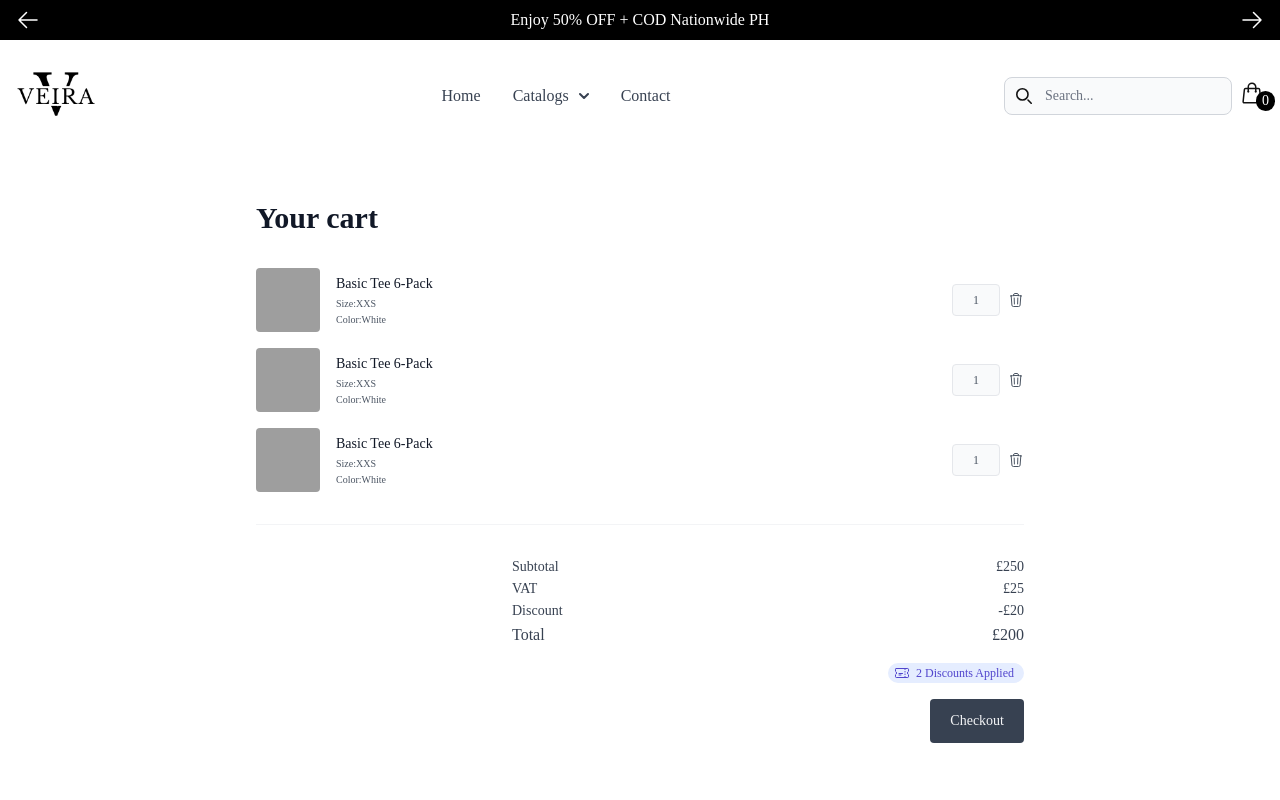
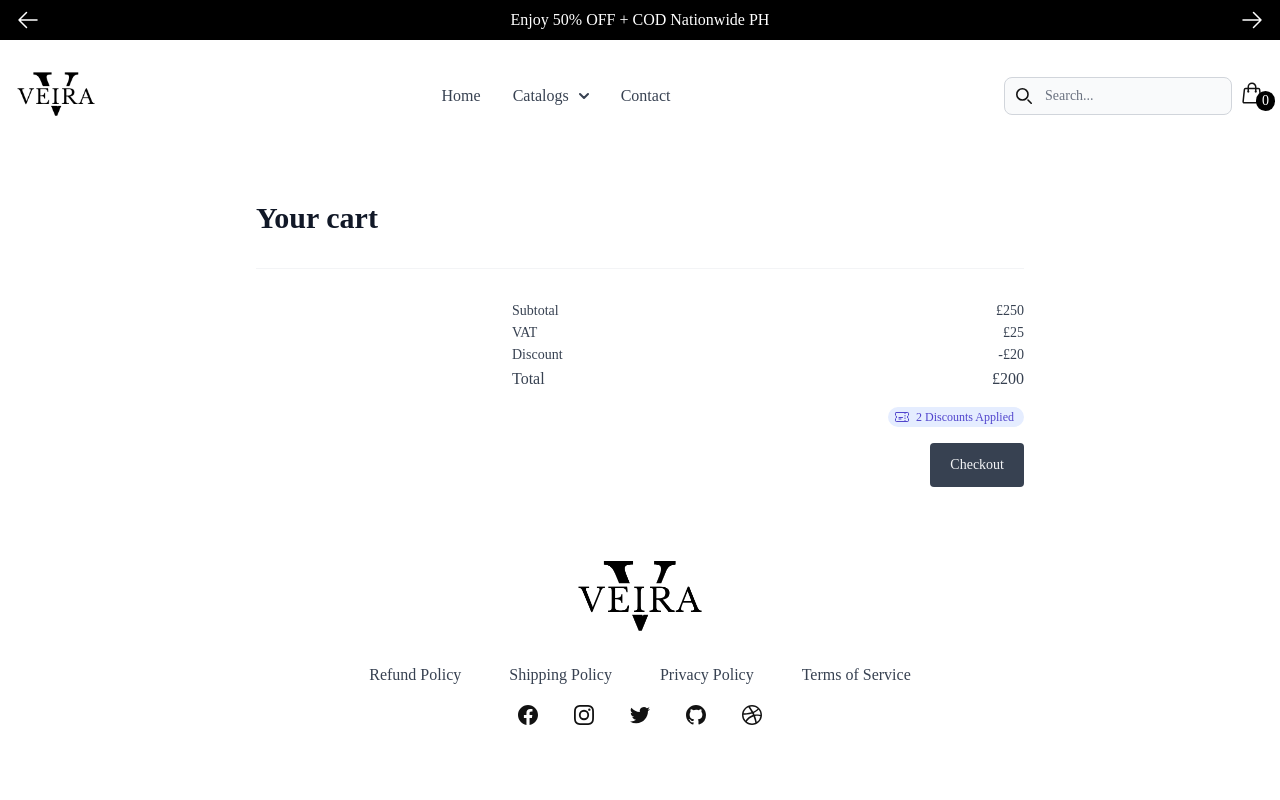
Before and after one commit to aaronbujatin/veira, an Angular app: page /cart in a window 1280 px wide. Shown: the top 800 px of the page. Built offline with nearby package versions, Linux system fonts and the light colour scheme; grey boxes are pictures that could not be loaded.

Commit message:
minor fix with cart

```diff
--- a/src/app/components/cart/cart.component.html
+++ b/src/app/components/cart/cart.component.html
@@ -8,13 +8,13 @@
             </header>
 
             <div class="mt-8">
-                <ul class="space-y-4">
-                    <li class="flex items-center gap-4">
-                        <img src="https://images.unsplash.com/photo-1618354691373-d851c5c3a990?ixlib=rb-1.2.1&ixid=MnwxMjA3fDB8MHxwaG90by1wYWdlfHx8fGVufDB8fHx8&auto=format&fit=crop&w=830&q=80"
-                            alt="" class="h-16 w-16 rounded object-cover" />
+                <ul class="space-y-4" *ngIf="cartItems.length > 0;">
+                    <li class="flex items-center gap-4" *ngFor="let item of cartItems">
+                        <img src="{{item.imageUrl}}"
+                            alt="" class="h-28 w-28 rounded object-cover" />
 
                         <div>
-                            <h3 class="text-sm text-gray-900">Basic Tee 6-Pack</h3>
+                            <h3 class="text-sm text-gray-900">{{item.name}}</h3>
 
                             <dl class="mt-0.5 space-y-px text-[10px] text-gray-600">
                                 <div>
@@ -48,88 +48,7 @@
                             </button>
                         </div>
                     </li>
-
-                    <li class="flex items-center gap-4">
-                        <img src="https://images.unsplash.com/photo-1618354691373-d851c5c3a990?ixlib=rb-1.2.1&ixid=MnwxMjA3fDB8MHxwaG90by1wYWdlfHx8fGVufDB8fHx8&auto=format&fit=crop&w=830&q=80"
-                            alt="" class="h-16 w-16 rounded object-cover" />
-
-                        <div>
-                            <h3 class="text-sm text-gray-900">Basic Tee 6-Pack</h3>
-
-                            <dl class="mt-0.5 space-y-px text-[10px] text-gray-600">
-                                <div>
-                                    <dt class="inline">Size:</dt>
-                                    <dd class="inline">XXS</dd>
-                                </div>
-
-                                <div>
-                                    <dt class="inline">Color:</dt>
-                                    <dd class="inline">White</dd>
-                                </div>
-                            </dl>
-                        </div>
-
-                        <div class="flex flex-1 items-center justify-end gap-2">
-                            <form>
-                                <label for="Line2Qty" class="sr-only"> Quantity </label>
-
-                                <input type="number" min="1" value="1" id="Line2Qty"
-                                    class="h-8 w-12 rounded border-gray-200 bg-gray-50 p-0 text-center text-xs text-gray-600 [-moz-appearance:_textfield] focus:outline-none [&::-webkit-inner-spin-button]:m-0 [&::-webkit-inner-spin-button]:appearance-none [&::-webkit-outer-spin-button]:m-0 [&::-webkit-outer-spin-button]:appearance-none" />
-                            </form>
-
-                            <button class="text-gray-600 transition hover:text-red-600">
-                                <span class="sr-only">Remove item</span>
-
-                                <svg xmlns="http://www.w3.org/2000/svg" fill="none" viewBox="0 0 24 24"
-                                    stroke-width="1.5" stroke="currentColor" class="h-4 w-4">
-                                    <path stroke-linecap="round" stroke-linejoin="round"
-                                        d="M14.74 9l-.346 9m-4.788 0L9.26 9m9.968-3.21c.342.052.682.107 1.022.166m-1.022-.165L18.16 19.673a2.25 2.25 0 01-2.244 2.077H8.084a2.25 2.25 0 01-2.244-2.077L4.772 5.79m14.456 0a48.108 48.108 0 00-3.478-.397m-12 .562c.34-.059.68-.114 1.022-.165m0 0a48.11 48.11 0 013.478-.397m7.5 0v-.916c0-1.18-.91-2.164-2.09-2.201a51.964 51.964 0 00-3.32 0c-1.18.037-2.09 1.022-2.09 2.201v.916m7.5 0a48.667 48.667 0 00-7.5 0" />
-                                </svg>
-                            </button>
-                        </div>
-                    </li>
-
-                    <li class="flex items-center gap-4">
-                        <img src="https://images.unsplash.com/photo-1618354691373-d851c5c3a990?ixlib=rb-1.2.1&ixid=MnwxMjA3fDB8MHxwaG90by1wYWdlfHx8fGVufDB8fHx8&auto=format&fit=crop&w=830&q=80"
-                            alt="" class="h-16 w-16 rounded object-cover" />
-
-                        <div>
-                            <h3 class="text-sm text-gray-900">Basic Tee 6-Pack</h3>
-
-                            <dl class="mt-0.5 space-y-px text-[10px] text-gray-600">
-                                <div>
-                                    <dt class="inline">Size:</dt>
-                                    <dd class="inline">XXS</dd>
-                                </div>
-
-                                <div>
-                                    <dt class="inline">Color:</dt>
-                                    <dd class="inline">White</dd>
-                                </div>
-                            </dl>
-                        </div>
-
-                        <div class="flex flex-1 items-center justify-end gap-2">
-                            <form>
-                                <label for="Line3Qty" class="sr-only"> Quantity </label>
-
-                                <input type="number" min="1" value="1" id="Line3Qty"
-                                    class="h-8 w-12 rounded border-gray-200 bg-gray-50 p-0 text-center text-xs text-gray-600 [-moz-appearance:_textfield] focus:outline-none [&::-webkit-inner-spin-button]:m-0 [&::-webkit-inner-spin-button]:appearance-none [&::-webkit-outer-spin-button]:m-0 [&::-webkit-outer-spin-button]:appearance-none" />
-                            </form>
-
-                            <button class="text-gray-600 transition hover:text-red-600">
-                                <span class="sr-only">Remove item</span>
-
-                                <svg xmlns="http://www.w3.org/2000/svg" fill="none" viewBox="0 0 24 24"
-                                    stroke-width="1.5" stroke="currentColor" class="h-4 w-4">
-                                    <path stroke-linecap="round" stroke-linejoin="round"
-                                        d="M14.74 9l-.346 9m-4.788 0L9.26 9m9.968-3.21c.342.052.682.107 1.022.166m-1.022-.165L18.16 19.673a2.25 2.25 0 01-2.244 2.077H8.084a2.25 2.25 0 01-2.244-2.077L4.772 5.79m14.456 0a48.108 48.108 0 00-3.478-.397m-12 .562c.34-.059.68-.114 1.022-.165m0 0a48.11 48.11 0 013.478-.397m7.5 0v-.916c0-1.18-.91-2.164-2.09-2.201a51.964 51.964 0 00-3.32 0c-1.18.037-2.09 1.022-2.09 2.201v.916m7.5 0a48.667 48.667 0 00-7.5 0" />
-                                </svg>
-                            </button>
-                        </div>
-                    </li>
                 </ul>
-
                 <div class="mt-8 flex justify-end border-t border-gray-100 pt-8">
                     <div class="w-screen max-w-lg space-y-4">
                         <dl class="space-y-0.5 text-sm text-gray-700">
--- a/src/app/components/cart/cart.component.ts
+++ b/src/app/components/cart/cart.component.ts
@@ -7,4 +7,13 @@ import { Component } from '@angular/core';
 })
 export class CartComponent {
 
+  cartItems: any[] = [];
+
+  ngOnInit() {
+    const storedCart = localStorage.getItem('cart');
+    if (storedCart) {
+      this.cartItems = JSON.parse(storedCart);
+    }
+  }
+
 }
--- a/src/app/components/home/home.component.html
+++ b/src/app/components/home/home.component.html
@@ -1,4 +1,4 @@
-<app-header></app-header>
+
 <div class=" md:h-[750px] flex overflow-hidden mb-4" data-aos="fade" data-aos-duration="3000">
   <div class="grid grid-cols-2 relative">
     <!-- Overlay with filter -->
--- a/src/app/components/product-detail/product-detail.component.html
+++ b/src/app/components/product-detail/product-detail.component.html
@@ -42,14 +42,11 @@
                             Color</h2>
                         <div>
                             <div class="flex flex-wrap -mb-2">
-                                <button class="px-6 border-gray-400 py-2 mb-2 mr-4  border rounded-3xl hover:border-[#121212]
-                                     focus:bg-[#121212] focus:text-white">
+                                <button class="px-6  py-2 mb-2 mr-4 rounded-3xl
+                                     bg-[#121212] text-white">
                                     Black
                                 </button>
-                                <button class="px-6 border-gray-400 py-2 mb-2 mr-4  border rounded-3xl hover:border-[#121212]
-                                     focus:bg-[#121212] focus:text-white">
-                                    White
-                                </button>
+
 
 
                             </div>
--- a/src/app/components/product-detail/product-detail.component.ts
+++ b/src/app/components/product-detail/product-detail.component.ts
@@ -1,6 +1,7 @@
 import { Component } from '@angular/core';
 import { Title } from '@angular/platform-browser';
 import { ActivatedRoute } from '@angular/router';
+import { Order } from 'src/app/model/order.model';
 import { Product } from 'src/app/model/product.model';
 import { Variant } from 'src/app/model/variant.model';
 import { CartService } from 'src/app/service/cart.service';
@@ -22,8 +23,9 @@ export class ProductDetailComponent {
   ngOnInit() {
     this.route.params.subscribe(params => this.getProductById(params['id']))
     console.log(this.product);
+  }
 
-  }
+  orders: Order[] = [{ productName: '', quantity: 0 }];
 
   addToCart(product : any): void {
     this.cartService.addToCart(product);
--- /dev/null
+++ b/src/app/model/order.model.ts
@@ -0,0 +1,2 @@
+export class Order {
+}
--- a/src/app/service/cart.service.ts
+++ b/src/app/service/cart.service.ts
@@ -35,7 +35,6 @@ export class CartService {
 
   getCartItems(): any[] {
     const cartItems = localStorage.getItem(this.cartKey);
-
     return cartItems ? JSON.parse(cartItems) : [];
   }
 
```
Also changed, not shown: 1 other file (tests, documents, lock files or other folders).
